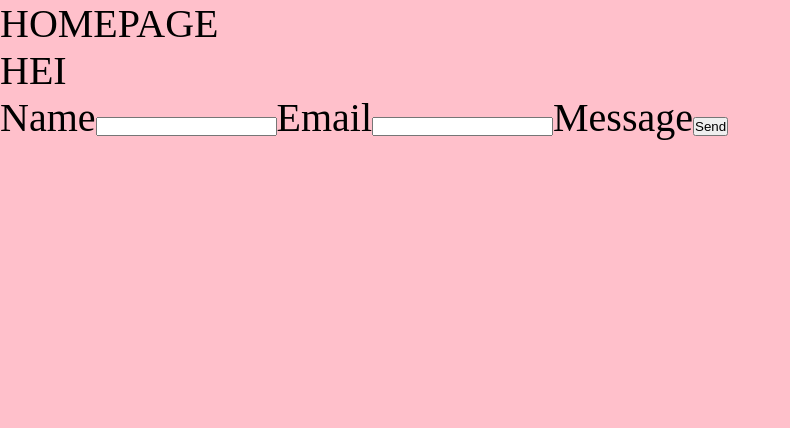
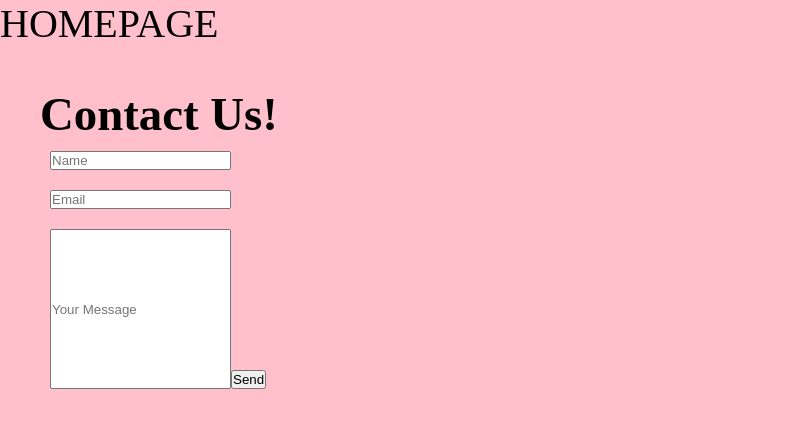
Before and after one commit to mayoonice/GruppeArbeid, a Vue app: page / in a window 1280 px wide. Shown: the top 428 px of the page, without its empty margins (0-790 px from the left). Built offline with nearby package versions, Linux system fonts and the light colour scheme.

Commit message:
style on contactform

```diff
--- a/src/components/ContactForm.vue
+++ b/src/components/ContactForm.vue
@@ -1,17 +1,60 @@
 <template>
-  HEI
-  <form action="" ref="form" @submit.prevent="sendEmail">
-    <label>Name</label>
-    <input type="text" name="name" />
-    <label>Email</label>
-    <input type="text" name="email" />
-    <label>Message</label>
-    <input type="submit" value="Send" />
-  </form>
+  <div class="contact-form">
+    <h3>Contact Us!</h3>
+    <form
+      class="contact-form__form"
+      action=""
+      ref="form"
+      @submit.prevent="sendEmail"
+    >
+      <div class="contact-form__name">
+        <!--<label>Name</label>-->
+        <input type="text" name="name" placeholder="Name" />
+      </div>
+      <div class="contact-form__email">
+        <!--<label>Email</label>-->
+        <input type="text" name="email" placeholder="Email" />
+      </div>
+      <div class="contact-form__message">
+        <!--<label>Message</label>-->
+        <input
+          class="contact-form__message--textbox"
+          type="text"
+          name="message"
+          placeholder="Your Message"
+        />
+        <input
+          class="contact-form__message--submit"
+          type="submit"
+          value="Send"
+        />
+      </div>
+    </form>
+  </div>
 </template>
 
 <script>
 </script>
 
 <style>
+.contact-form {
+  margin-left: 1em;
+  margin-top: 1em;
+}
+
+.contact-form__form {
+  display: grid;
+}
+
+.contact-form div {
+  padding: 10px;
+}
+
+.contact-form__message {
+  display: flex;
+  align-items: flex-end;
+}
+.contact-form__message--textbox {
+  height: 20vh;
+}
 </style>
```
Also changed, not shown: src/Views/Quiz.vue (deleted, +0 -16 lines), src/Views/Slideshow.vue (deleted, +0 -16 lines), src/Views/Table.vue (deleted, +0 -16 lines), src/Views/Todo.vue (deleted, +0 -16 lines).
